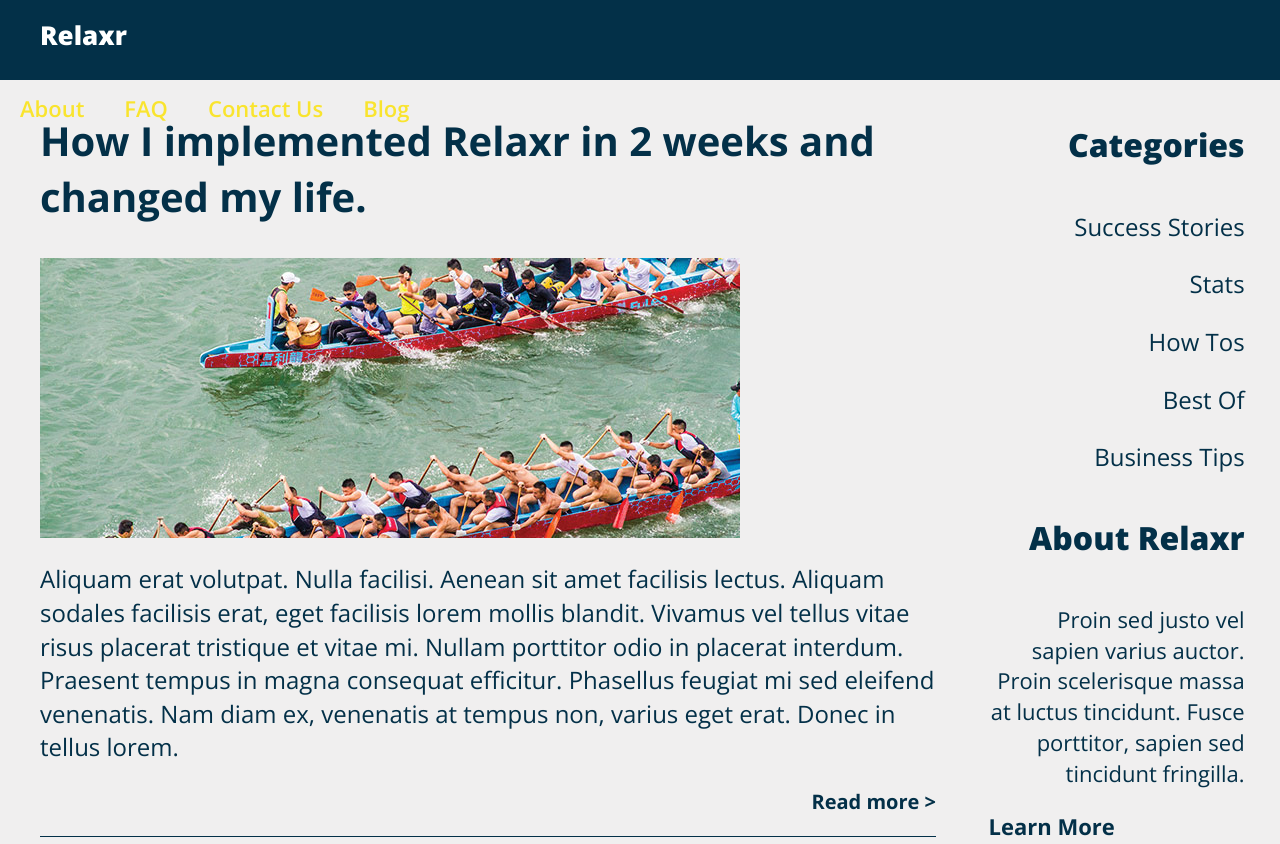
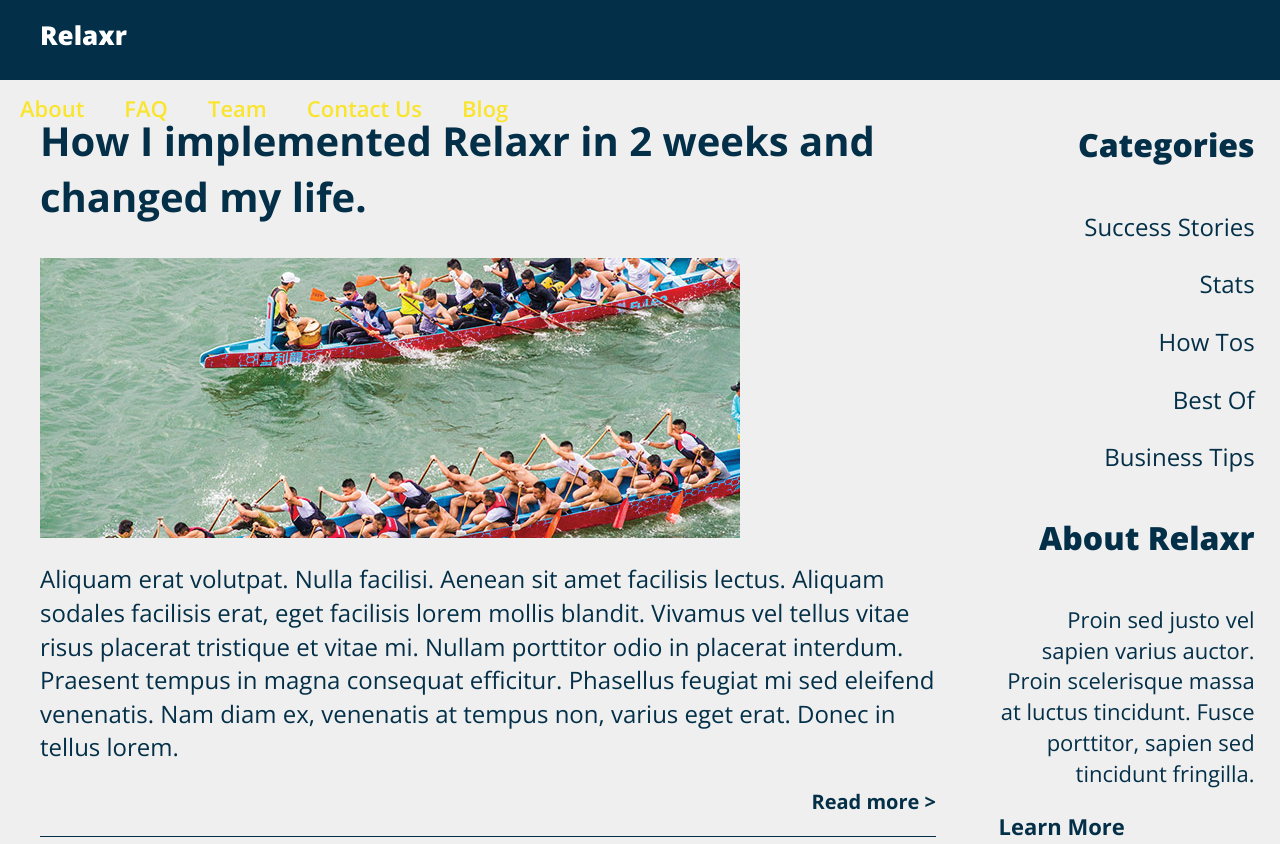
Before and after one commit to Kassinfwe/homework-landingpage-2, a plain HTML site: page index.html in a window 1280 px wide. Shown: the top 844 px of the page. Drawn offline with nearby package versions, Linux system fonts and the light colour scheme.

Commit message:
Fixed Nav content
missed putting in “team” link earlier

```diff
--- a/2style.css
+++ b/2style.css
@@ -119,7 +119,7 @@ header {
 
 header h1{
   display: inline-block;
-  padding-right: 84rem;
+  padding-right: 74rem;
   color: #fff;
   font-size: 2.6rem;
   font-weight: 800;
@@ -179,7 +179,7 @@ h3 {
   width: 20%;
   font-size: 0;
   color: #033048;
-  margin-left: 3rem;
+  margin-left: 4rem;
   vertical-align: top;
   text-align: right;
 }
--- a/index.html
+++ b/index.html
@@ -19,6 +19,7 @@
 				<nav>
 					<p>About</p>
 					<p>FAQ</p>
+					<p>Team</p>
 					<p>Contact Us</p>
 					<p>Blog</p>
 				</nav>
```
